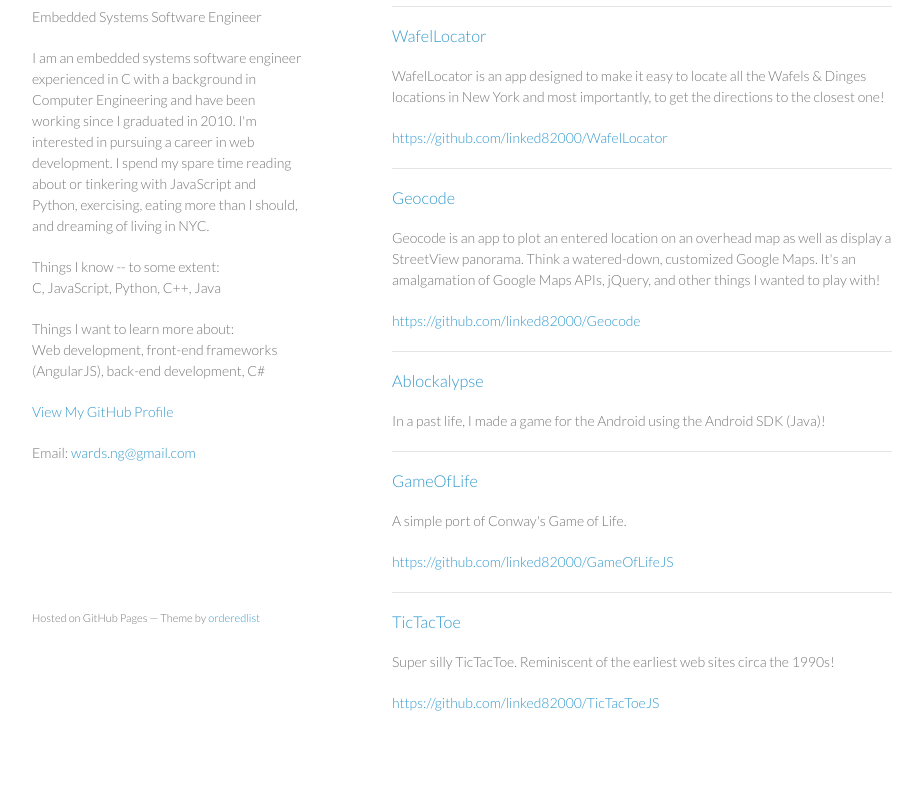
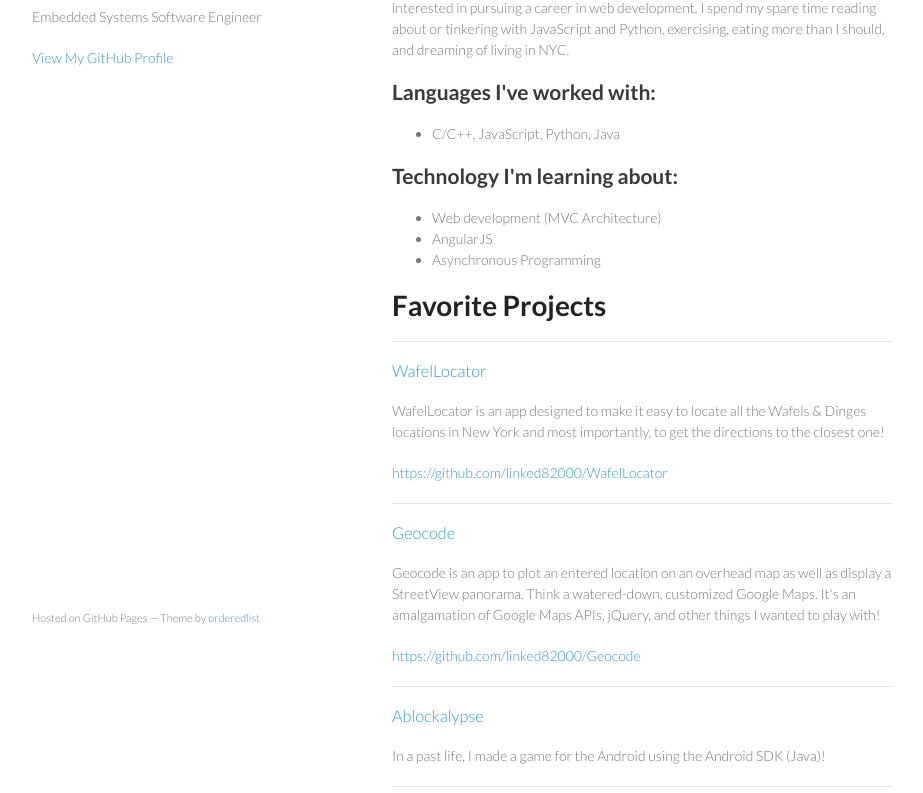
Before and after one commit to eddie-z-ng/wardsng.github.io, a plain HTML site: page index.html in a window 1280 px wide. Shown: the part 103-896 px from the top of the page, without its empty margins (178-1101 px from the left). Drawn offline with Linux system fonts and the light colour scheme.

Commit message:
Replace master branch with page content via GitHub

```diff
--- a/index.html
+++ b/index.html
@@ -18,21 +18,26 @@
         <h1>Eddie Ng</h1>
         <p>Embedded Systems Software Engineer</p>
 
- <p>I am an embedded systems software engineer experienced in C with a background in Computer Engineering and have been working since I graduated in 2010. I'm interested in pursuing a career in web development. I spend my spare time reading about or tinkering with JavaScript and Python, exercising, eating more than I should, and dreaming of living in NYC.</p>
 
-<a name="things-i-know----to-some-extent-" class="anchor" href="#things-i-know----to-some-extent-"><span class="octicon octicon-link"></span></a>Things I know -- to some extent: </h2>
-
-<p>C, JavaScript, Python, C++, Java</p>
-
-<a name="things-i-want-to-learn-more-about" class="anchor" href="#things-i-want-to-learn-more-about"><span class="octicon octicon-link"></span></a>Things I want to learn more about:</h2>
-
-<p>Web development, front-end frameworks (AngularJS), back-end development, C#</p>
         <p class="view"><a href="https://github.com/linked82000">View My GitHub Profile</a></p>
-<p>Email: <a href="mailto:wards.ng@gmail.com">wards.ng@gmail.com</a></p>
 
       </header>
       <section>
-       <h1>
+        <p>I am an embedded systems software engineer experienced in C with a background in Computer Engineering and have been working since I graduated in 2010. I'm interested in pursuing a career in web development. I spend my spare time reading about or tinkering with JavaScript and Python, exercising, eating more than I should, and dreaming of living in NYC.</p>
+
+<h2>
+<a name="languages-ive-worked-with-" class="anchor" href="#languages-ive-worked-with-"><span class="octicon octicon-link"></span></a>Languages I've worked with: </h2>
+
+<ul>
+<li>C/C++, JavaScript, Python, Java</li>
+</ul><h2>
+<a name="technology-im-learning-about" class="anchor" href="#technology-im-learning-about"><span class="octicon octicon-link"></span></a>Technology I'm learning about:</h2>
+
+<ul>
+<li>Web development (MVC Architecture)</li>
+<li>AngularJS</li>
+<li>Asynchronous Programming</li>
+</ul><h1>
 <a name="favorite-projects" class="anchor" href="#favorite-projects"><span class="octicon octicon-link"></span></a>Favorite Projects</h1>
 
 <hr><h3>
@@ -73,6 +78,7 @@
 
 <p><a href="https://github.com/linked82000/TicTacToeJS">https://github.com/linked82000/TicTacToeJS</a></p>
 
+<p>Email: <a href="mailto:wards.ng@gmail.com">wards.ng@gmail.com</a></p>
       </section>
       <footer>
         <p><small>Hosted on GitHub Pages &mdash; Theme by <a href="https://github.com/orderedlist">orderedlist</a></small></p>
```
Also changed, not shown: params.json (+1 -1 lines).
